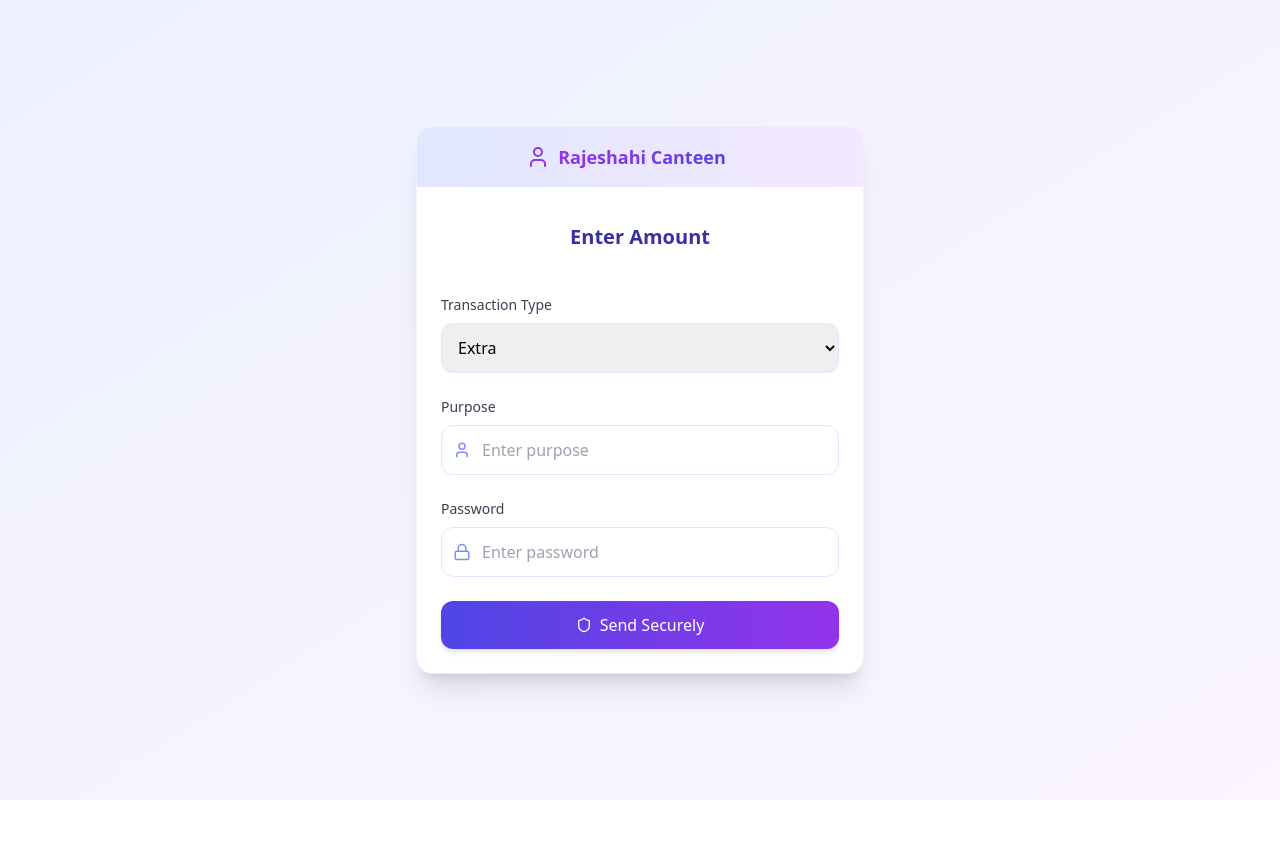
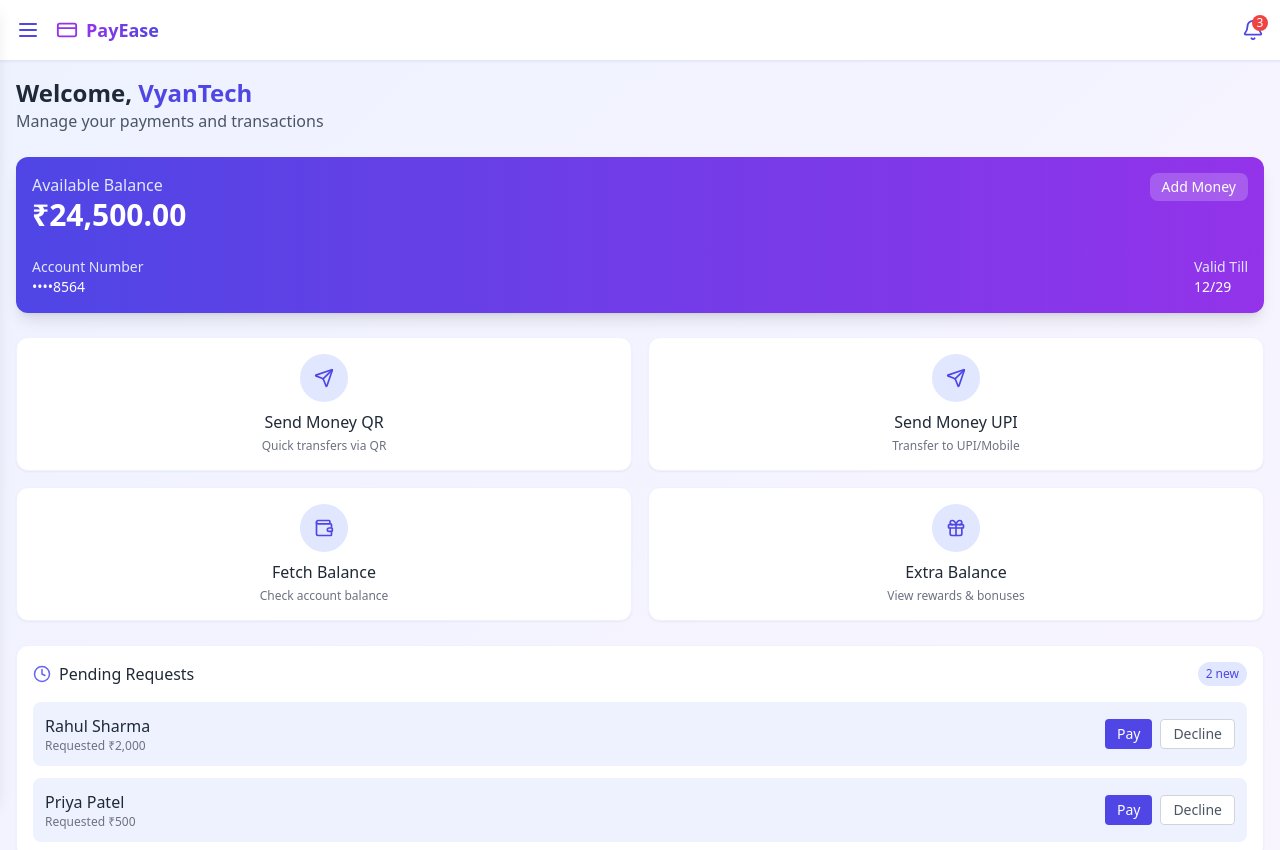
Before and after one commit to VyankateshKulkarni06/E_Rupee, a React (Vite) app in the folder frontend/: page / in a window 1280 px wide. Shown: the top 850 px of the page. Before the commit the page ends 800 px from the top, so only its background shows below. Built offline with nearby package versions, Linux system fonts and the light colour scheme.

Commit message:
dashboard addded but improvements needed

```diff
--- a/frontend/src/App.jsx
+++ b/frontend/src/App.jsx
@@ -1,10 +1,12 @@
 import './App.css'
 import Login from "./login";
-import PaymentGateway from "./payment_gateway"
+import PaymentGateway from "./payment_gateway";
+import  Dash from "./dashboard"
 function App() {
     return(
         // <Login/>
-        <PaymentGateway/>
+        // <PaymentGateway/>
+        <Dash/>
     )
 }
 
--- a/frontend/src/dashboard.jsx
+++ b/frontend/src/dashboard.jsx
@@ -15,7 +15,7 @@ import {
   Bell
 } from 'lucide-react';
 
-export default function Dashboard() {
+ function Dashboard() {
   const [sidebarOpen, setSidebarOpen] = useState(false);
   const [activeTab, setActiveTab] = useState('home');
 
@@ -286,3 +286,4 @@ export default function Dashboard() {
     </div>
   );
 }
+export default Dashboard;
```
